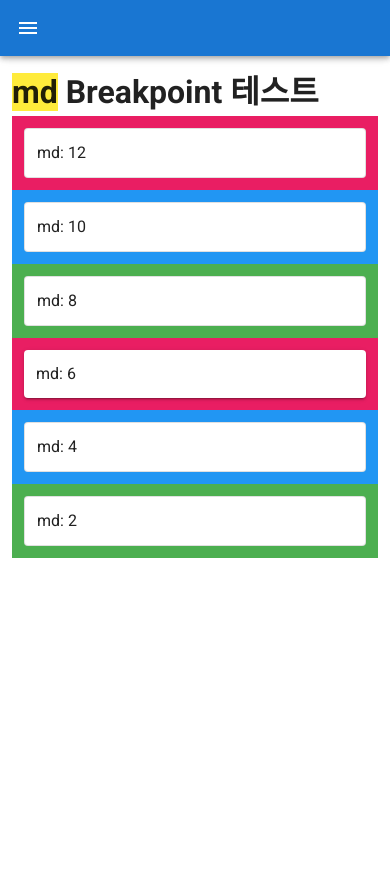
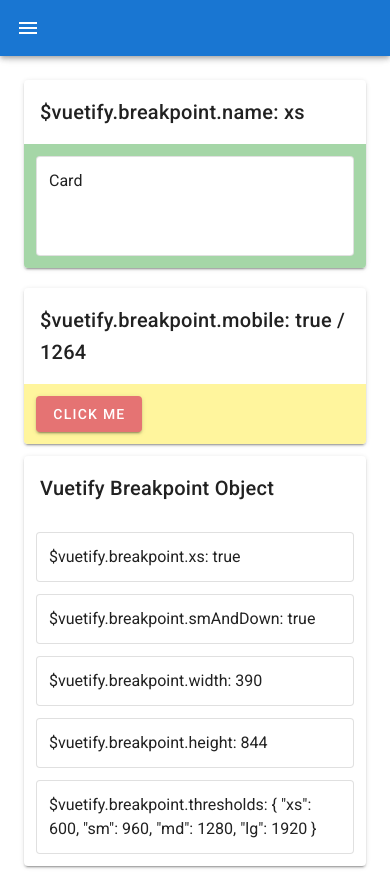
Before and after one commit to Chocobe/-Study-Vuetify, a Vue app in the folder vue-vuetify-admin/: page /breakpoint in a window 390 px wide. Before the commit the page ends 844 px from the top, so only its background shows below. Built offline with nearby package versions, Linux system fonts and the light colour scheme.

Commit message:
<김영우>: "10. 'Breakpoint Service Object'" 를 작성 하였습니다.

```diff
--- a/vue-vuetify-admin/src/App.vue
+++ b/vue-vuetify-admin/src/App.vue
@@ -60,11 +60,16 @@
 				icon: "mdi-view-dashboard",
 				to: "/grid-list-page",
 			},
+			{
+				title: "Breakpoint",
+				icon: "mdi-image",
+				to: "/breakpoint",
+			},
 
 			{
-				title: "Breakpoint",
+				title: "Breakpoint2",
 				icon: "mdi-help-box",
-				to: "/breakpoint",
+				to: "/breakpoint2",
 			},
 		],
 		right: null,
--- a/vue-vuetify-admin/src/plugins/vuetify.js
+++ b/vue-vuetify-admin/src/plugins/vuetify.js
@@ -3,4 +3,8 @@
 
 Vue.use(Vuetify);
 
-export default new Vuetify({});
+export default new Vuetify({
+	breakpoint: {
+		// mobileBreakpoint: "xs",
+	},
+});
--- a/vue-vuetify-admin/src/views/Breakpoint.vue
+++ b/vue-vuetify-admin/src/views/Breakpoint.vue
@@ -1,50 +1,114 @@
 <template>
-	<div>
-		<h1><span class="yellow">md</span> Breakpoint 테스트</h1>
+	<v-container>
+		<v-card>
+			<v-card-title>
+				$vuetify.breakpoint.name: {{ $vuetify.breakpoint.name }}
+			</v-card-title>
 
-		<v-container fluid>
-			<v-row class="pink">
-				<v-col md="12">
-					<v-card class="pa-3" outlined> md: 12 </v-card>
-				</v-col>
-			</v-row>
+			<v-container class="green lighten-3">
+				<v-card outlined class="pa-3" :height="height"> Card </v-card>
+			</v-container>
+		</v-card>
 
-			<v-row class="blue">
-				<v-col md="10">
-					<v-card class="pa-3" outlined> md: 10 </v-card>
-				</v-col>
-			</v-row>
+		<v-card class="mt-5">
+			<v-card-title>
+				$vuetify.breakpoint.mobile: {{ $vuetify.breakpoint.mobile }} /
+				{{ $vuetify.breakpoint.mobileBreakpoint }}
+			</v-card-title>
 
-			<v-row class="green">
-				<v-col md="8">
-					<v-card class="pa-3" outlined> md: 8 </v-card>
-				</v-col>
-			</v-row>
+			<v-container class="yellow lighten-3">
+				<v-dialog
+					v-model="dialog"
+					width="500"
+					:fullscreen="$vuetify.breakpoint.mobile"
+				>
+					<template v-slot:activator="{ on, attrs }">
+						<v-btn color="red lighten-2" dark v-bind="attrs" v-on="on">
+							Click Me
+						</v-btn>
+					</template>
 
-			<v-row class="pink">
-				<v-col md="6">
-					<v-card class="pa-3"> md: 6 </v-card>
-				</v-col>
-			</v-row>
+					<v-card>
+						<v-card-title class="text-h5 grey lighten-2">
+							Privacy Policy
+						</v-card-title>
 
-			<v-row class="blue">
-				<v-col md="4">
-					<v-card class="pa-3" outlined> md: 4 </v-card>
-				</v-col>
-			</v-row>
+						<v-card-text>
+							Lorem ipsum dolor sit amet, consectetur adipiscing elit, sed do
+							eiusmod tempor incididunt ut labore et dolore magna aliqua. Ut
+							enim ad minim veniam, quis nostrud exercitation ullamco laboris
+							nisi ut aliquip ex ea commodo consequat. Duis aute irure dolor in
+							reprehenderit in voluptate velit esse cillum dolore eu fugiat
+							nulla pariatur. Excepteur sint occaecat cupidatat non proident,
+							sunt in culpa qui officia deserunt mollit anim id est laborum.
+						</v-card-text>
 
-			<v-row class="green">
-				<v-col md="2">
-					<v-card class="pa-3" outlined> md: 2 </v-card>
-				</v-col>
-			</v-row>
-		</v-container>
-	</div>
+						<v-divider></v-divider>
+
+						<v-card-actions>
+							<v-spacer></v-spacer>
+							<v-btn color="primary" text @click="dialog = false">
+								I accept
+							</v-btn>
+						</v-card-actions>
+					</v-card>
+				</v-dialog>
+			</v-container>
+		</v-card>
+
+		<!-- Breakpoint Service 테스트 -->
+		<v-card class="mt-3">
+			<v-card-title> Vuetify Breakpoint Object </v-card-title>
+
+			<v-container>
+				<v-card class="pa-3" outlined>
+					$vuetify.breakpoint.xs: {{ $vuetify.breakpoint.xs }}
+				</v-card>
+
+				<v-card class="mt-3 pa-3" outlined>
+					$vuetify.breakpoint.smAndDown: {{ $vuetify.breakpoint.smAndDown }}
+				</v-card>
+
+				<v-card class="mt-3 pa-3" outlined>
+					$vuetify.breakpoint.width: {{ $vuetify.breakpoint.width }}
+				</v-card>
+
+				<v-card class="mt-3 pa-3" outlined>
+					$vuetify.breakpoint.height: {{ $vuetify.breakpoint.height }}
+				</v-card>
+
+				<v-card class="mt-3 pa-3" outlined>
+					$vuetify.breakpoint.thresholds: {{ $vuetify.breakpoint.thresholds }}
+				</v-card>
+			</v-container>
+		</v-card>
+	</v-container>
 </template>
 
 <script>
 export default {
-	//
+	data: () => {
+		return {
+			dialog: false,
+		};
+	},
+
+	computed: {
+		height() {
+			switch (this.$vuetify.breakpoint.name) {
+				case "xs":
+					return 100;
+				case "sm":
+					return 200;
+				case "md":
+					return 300;
+				case "lg":
+					return 400;
+				default:
+					return 500;
+			}
+		},
+	},
 };
 </script>
 
--- /dev/null
+++ b/vue-vuetify-admin/src/views/Breakpoint2.vue
@@ -0,0 +1,51 @@
+<template>
+	<div>
+		<h1><span class="yellow">md</span> Breakpoint 테스트</h1>
+
+		<v-container fluid>
+			<v-row class="pink">
+				<v-col md="12">
+					<v-card class="pa-3" outlined> md: 12 </v-card>
+				</v-col>
+			</v-row>
+
+			<v-row class="blue">
+				<v-col md="10">
+					<v-card class="pa-3" outlined> md: 10 </v-card>
+				</v-col>
+			</v-row>
+
+			<v-row class="green">
+				<v-col md="8">
+					<v-card class="pa-3" outlined> md: 8 </v-card>
+				</v-col>
+			</v-row>
+
+			<v-row class="pink">
+				<v-col md="6">
+					<v-card class="pa-3"> md: 6 </v-card>
+				</v-col>
+			</v-row>
+
+			<v-row class="blue">
+				<v-col md="4">
+					<v-card class="pa-3" outlined> md: 4 </v-card>
+				</v-col>
+			</v-row>
+
+			<v-row class="green">
+				<v-col md="2">
+					<v-card class="pa-3" outlined> md: 2 </v-card>
+				</v-col>
+			</v-row>
+		</v-container>
+	</div>
+</template>
+
+<script>
+export default {
+	//
+};
+</script>
+
+<style></style>
```
Also changed, not shown: vue-vuetify-admin/src/components/HelloWorld.vue (+9 -2 lines), vue-vuetify-admin/src/router/index.js (+6 -2 lines), vue-vuetify-admin/.eslintrc.js, 1 other file (tests, documents, lock files or other folders).
